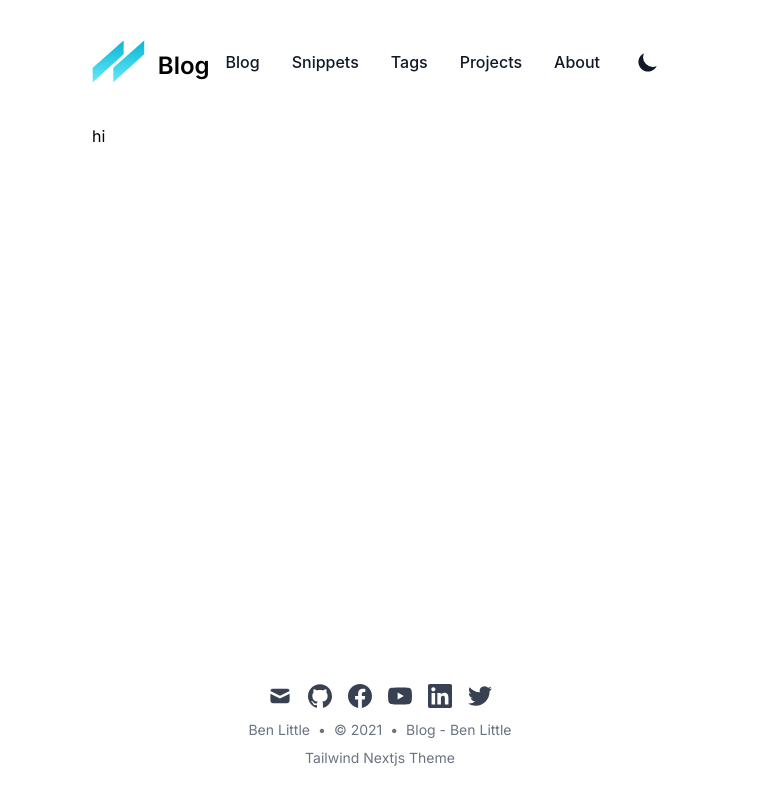
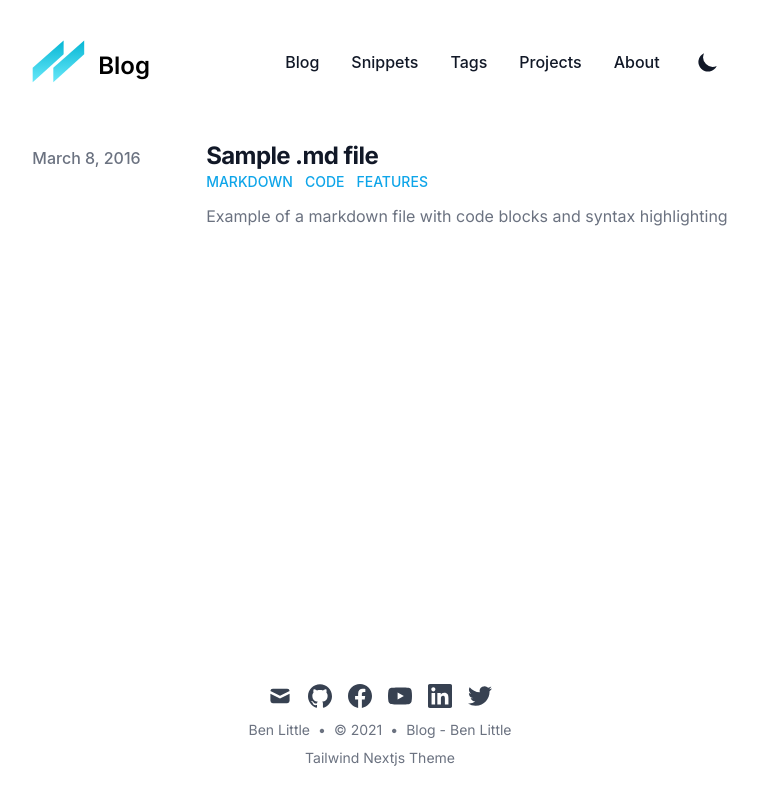
Before and after one commit to 4nh51rk/blog, a Next.js app: page /snippets in a window 1280 px wide. Shown: the whole page, without its empty margins (260-1018 px from the left). Built offline with nearby package versions, Linux system fonts and the light colour scheme; a web font is replaced by a local one; what @tailwindcss/typography would draw is missing.

Commit message:
added snippets layout

```diff
--- /dev/null
+++ b/layouts/SnippetLayout.js
@@ -0,0 +1,58 @@
+import Link from '@/components/Link'
+import Tag from '@/components/Tag'
+import siteMetdata from '@/data/siteMetadata'
+import { useState } from 'react'
+
+const snippetDateTemplate = { year: 'numeric', month: 'long', day: 'numeric' }
+
+export default function SnippetLayout({ snippets, title }) {
+  const [searchValue, setSearchValue] = useState('')
+  const filteredSnips = snippets.filter((frontMatter) => {
+    const searchContent = frontMatter.title + frontMatter.summary + frontMatter.tags.join(' ')
+    return searchContent.toLowerCase().includes(searchValue.toLowerCase())
+  })
+
+  return (
+    <>
+      <div className="divide-y">
+        <ul>
+          {!filteredSnips.length && 'No posts found.'}
+          {filteredSnips.map((frontMatter) => {
+            const { slug, date, title, summary, tags } = frontMatter
+            return (
+              <li key={slug} className="py-4">
+                <article className="space-y-2 xl:grid xl:grid-cols-4 xl:space-y-0 xl:items-baseline">
+                  <dl>
+                    <dt className="sr-only">Published on</dt>
+                    <dd className="text-base font-medium leading-6 text-gray-500 dark:text-gray-400">
+                      <time dateTime={date}>
+                        {new Date(date).toLocaleDateString(siteMetdata.locale, snippetDateTemplate)}
+                      </time>
+                    </dd>
+                  </dl>
+                  <div className="space-y-3 xl:col-span-3">
+                    <div>
+                      <h3 className="text-2xl font-bold leading-8 tracking-tight">
+                        <Link href={`/snippets/${slug}`} className="text-gray-900 dark:text-gray-100">
+                          {title}
+                        </Link>
+                      </h3>
+                      <div className="flex flex-wrap">
+                        {tags.map((tag) => (
+                          <Tag key={tag} text={tag} />
+                        ))}
+                      </div>
+                    </div>
+                    <div className="prose text-gray-500 max-w-none dark:text-gray-400">
+                      {summary}
+                    </div>
+                  </div>
+                </article>
+              </li>
+            )
+          })}
+        </ul>
+      </div>
+    </>
+  )
+}
--- a/pages/snippets.js
+++ b/pages/snippets.js
@@ -1,6 +1,6 @@
 import { getAllFilesFrontMatter } from '@/lib/mdx'
 import siteMetadata from '@/data/siteMetadata'
-import ListLayout from '@/layouts/ListLayout'
+import SnippetLayout from '@/layouts/SnippetLayout'
 import { PageSeo } from '@/components/SEO'
 
 export async function getStaticProps() {
@@ -14,11 +14,11 @@
     return (
         <>
             <PageSeo
-                title={`Snippets - ${siteMetadata.author}`}
+                title={`snippets - ${siteMetadata.author}`}
                 description={siteMetadata.description}
                 url={`${siteMetadata.siteUrl}/snippets`}
             />
-            <h1>hi</h1>
+            <SnippetLayout snippets={snippets} title="All Snippets" />
         </>
     )
 }
```
